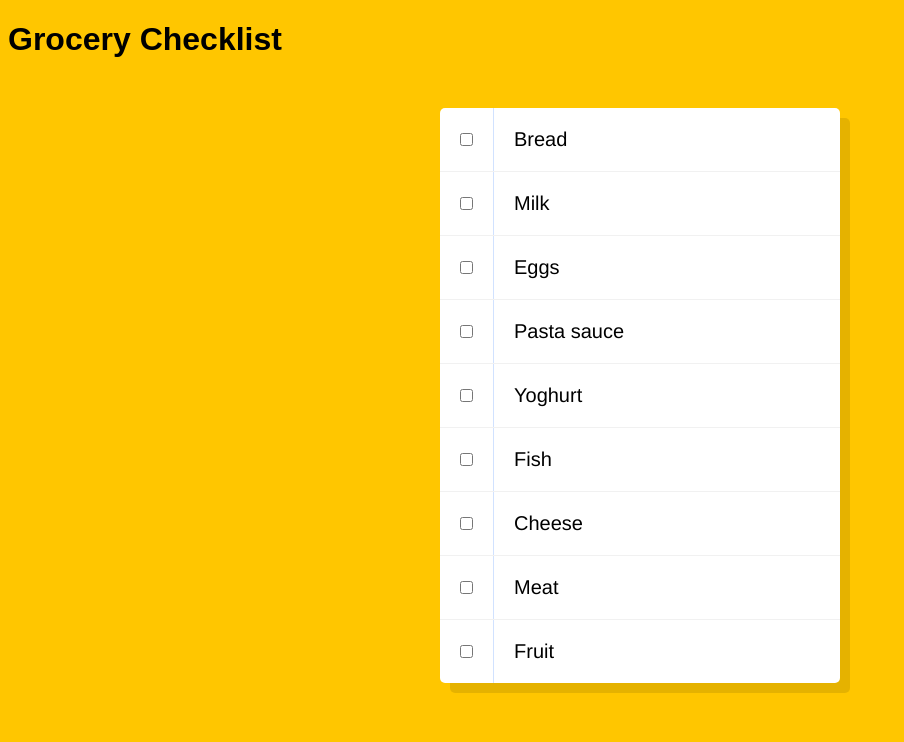
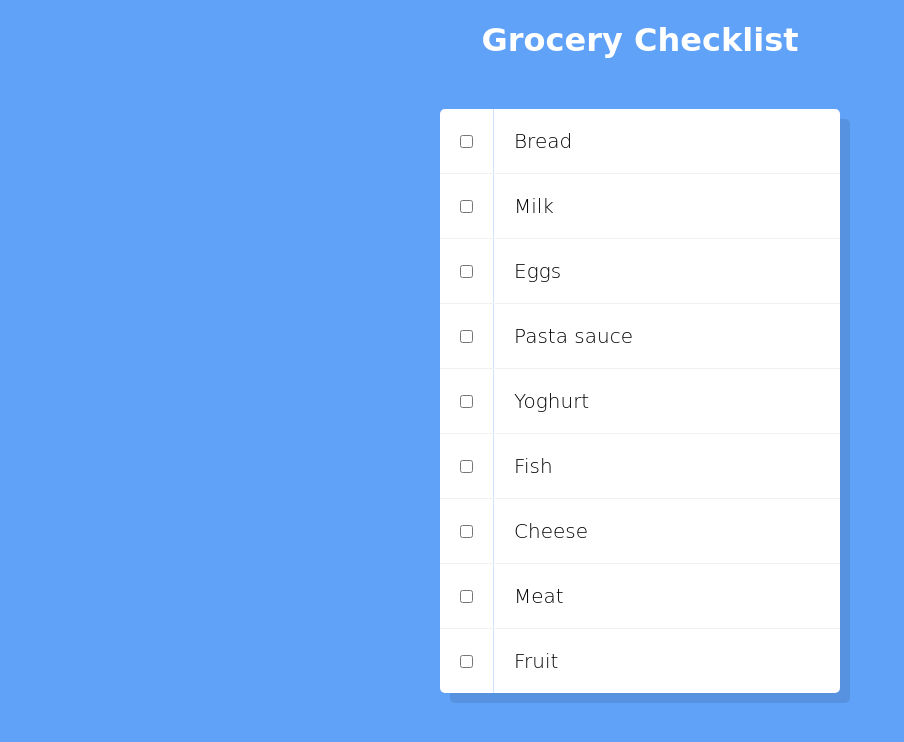
Before and after one commit to j4sum/javascript-30, a plain HTML site: page 10 - Hold Shift and Check Checkboxes/index.html in a window 1280 px wide. Shown: the whole page, without its empty margins (0-904 px from the left). Drawn offline with Linux system fonts and the light colour scheme.

Commit message:
Update style.css
change color and font style

```diff
--- a/10 - Hold Shift and Check Checkboxes/styles.css
+++ b/10 - Hold Shift and Check Checkboxes/styles.css
@@ -1,6 +1,11 @@
 html {
-    font-family: sans-serif;
-    background: #ffc600;
+    font-family: cursive;
+    background: #60a2f8;
+}
+
+h1 {
+    text-align: center;
+    color: white;
 }
 
 .inbox {
@@ -35,7 +40,7 @@ p {
     padding: 20px;
     transition: background 0.2s;
     flex: 1;
-    font-family: 'helvetica neue';
+    font-family: cursive;
     font-size: 20px;
     font-weight: 200;
     border-left: 1px solid #D1E2FF;
```
